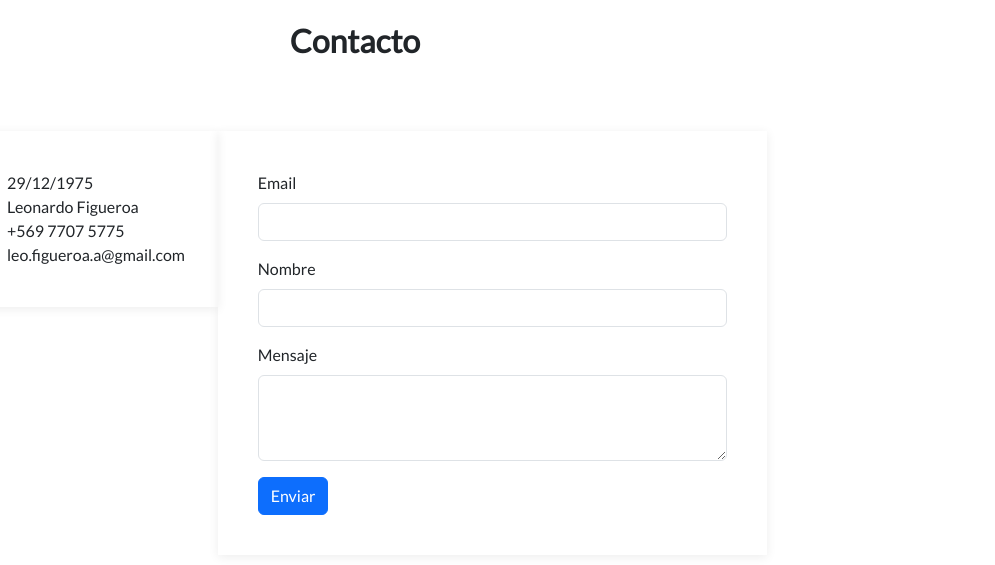
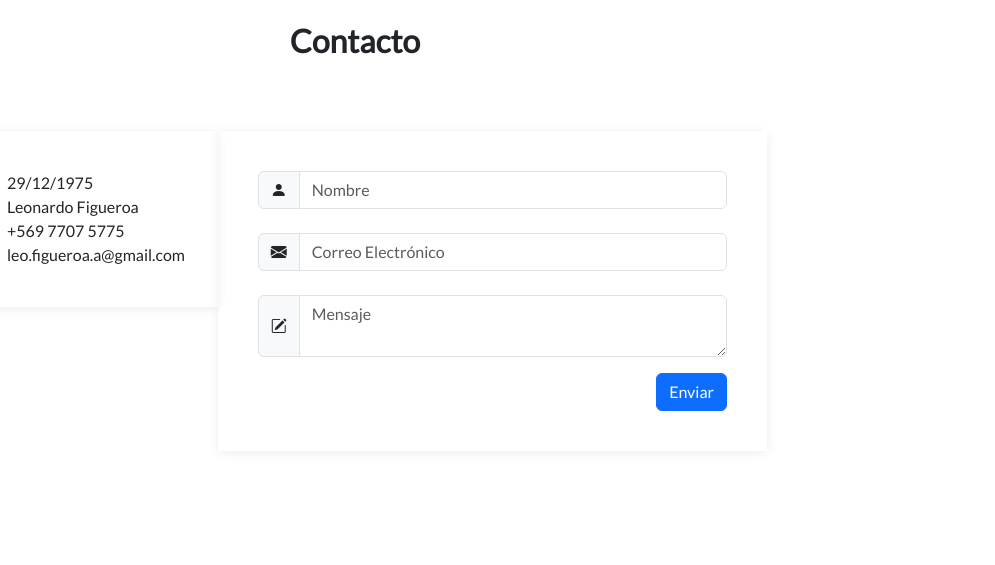
Before and after one commit to leofigue/leofigue.github.io, a plain HTML site: page index.html in a window 1280 px wide. Shown: the part 3110-3675 px from the top of the page, 285-1280 px from the left. Drawn offline with nearby package versions, Linux system fonts and the light colour scheme.

Commit message:
cambie el formato del formulario de contacto

```diff
--- a/index.html
+++ b/index.html
@@ -7,6 +7,7 @@
     <title>Portafolio - Leonardo Figueroa </title>
     <link href="https://cdn.jsdelivr.net/npm/bootstrap@5.3.0/dist/css/bootstrap.min.css" rel="stylesheet"
         integrity="sha384-9ndCyUaIbzAi2FUVXJi0CjmCapSmO7SnpJef0486qhLnuZ2cdeRhO02iuK6FUUVM" crossorigin="anonymous">
+    <link rel="stylesheet" href="https://cdn.jsdelivr.net/npm/bootstrap-icons@1.10.5/font/bootstrap-icons.css">
     <link rel="stylesheet" href="https://code.ionicframework.com/ionicons/2.0.1/css/ionicons.min.css">
     <link rel="apple-touch-icon-precomposed" type="image/x-icon" href="https://public-assets.envato-static.com/icons/themeforest.net/apple-touch-icon-72x72-precomposed.png" sizes="72x72" />
     <script src="https://kit.fontawesome.com/afa7bcb4b5.js" crossorigin="anonymous"></script>
@@ -279,19 +280,24 @@
                         <div class="col-md-8 contact-info info-card">
                             <div >
                                 <form>
-                                    <div class="mb-3">
-                                        <label for="email" class="form-label">Email</label>
-                                        <input type="email" class="form-control" id="email" >
+                                    <div class="input-group mb-4">
+                                        <span class="input-group-text" id="nombre"><i class="bi bi-person-fill"></i></span>
+                                        <input type="text" class="form-control" placeholder="Nombre" aria-describedby="nombre">
                                     </div>
-                                    <div class="mb-3">
-                                        <label for="nombre" class="form-label">Nombre</label>
-                                         <input type="text" class="form-control" id="nombre" >
+                                    <div class="input-group mb-4">
+                                        <span class="input-group-text" id="email"><i class="bi bi-envelope-fill"></i></span>
+                                        <input type="text" class="form-control" placeholder="Correo Electrónico" aria-label="Username"
+                                            aria-describedby="email">
                                     </div>
-                                    <div class="mb-3">
-                                        <label for="mensaje" class="form-label">Mensaje</label>
-                                        <textarea class="form-control" id="mensaje" rows="3"></textarea>
-                                      </div>
-                                    <button type="submit" class="btn btn-primary">Enviar</button>
+
+                                    <div class="input-group">
+                                        <span class="input-group-text"><i class="bi bi-pencil-square"></i></span>
+                                        <textarea class="form-control" aria-label="With textarea" placeholder="Mensaje"></textarea>
+                                    </div>
+                                    <div class="mt-3 text-end">
+                                        <button type="submit" class="btn btn-primary">Enviar</button>
+                                    </div>
+
                                 </form>
                             </div>
                         </div>
```
